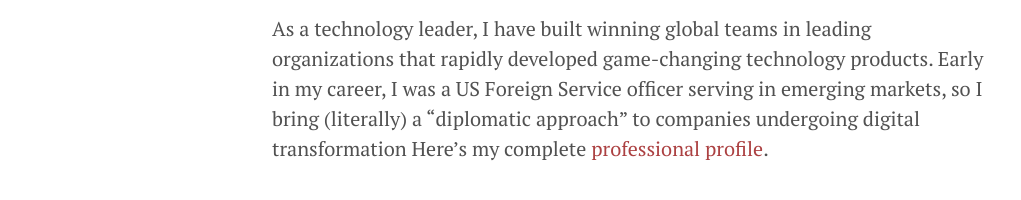
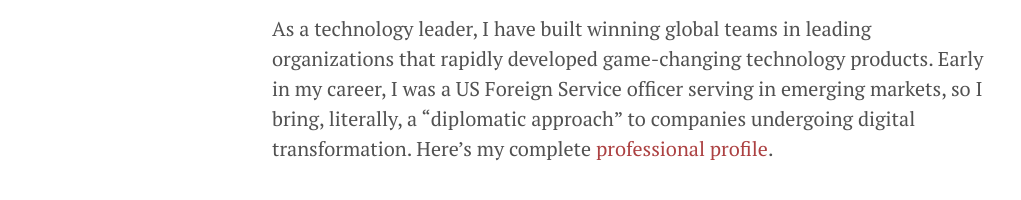
Before and after one commit to scribal-io/lanyon-jh-test, a Jekyll site: the page built from Ourteam.md, in a window 1280 px wide. Shown: the part 393-593 px from the top of the page, without its empty margins (8-1029 px from the left). Built offline with Jekyll 4.4.1, drawn with Linux system fonts in a browser that asks for light colours.

Commit message:
Update documentation and a few minor proofreading revisions

```diff
--- a/Ourteam.md
+++ b/Ourteam.md
@@ -9,4 +9,4 @@ Business decision-making tends to be slow. But today's competitive environment d
 
 ## Jason Horowitz
 
-As a technology leader, I have built winning global teams in leading organizations that  rapidly developed game-changing technology products. Early in my career, I was a US Foreign Service officer serving in emerging markets, so I bring (literally) a "diplomatic approach" to companies undergoing digital transformation  Here's my complete [professional profile](https://www.linkedin.com/in/jasonhhorowitz).
+As a technology leader, I have built winning global teams in leading organizations that  rapidly developed game-changing technology products. Early in my career, I was a US Foreign Service officer serving in emerging markets, so I bring, literally, a "diplomatic approach" to companies undergoing digital transformation. Here's my complete [professional profile](https://www.linkedin.com/in/jasonhhorowitz).
```
Also changed, not shown: README.md.
